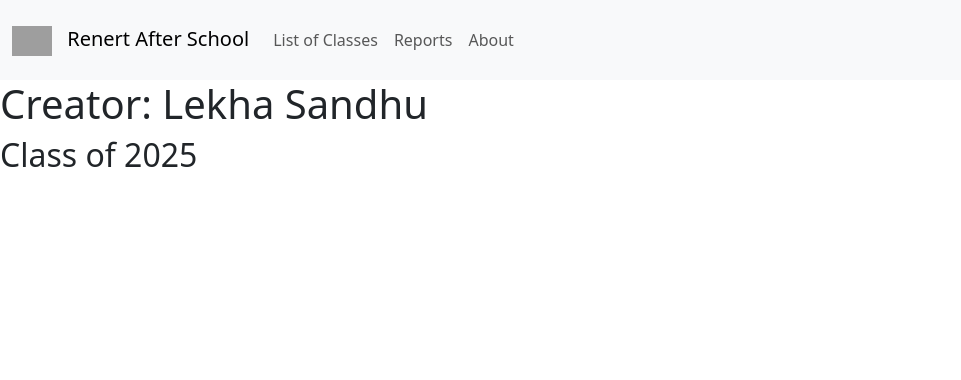
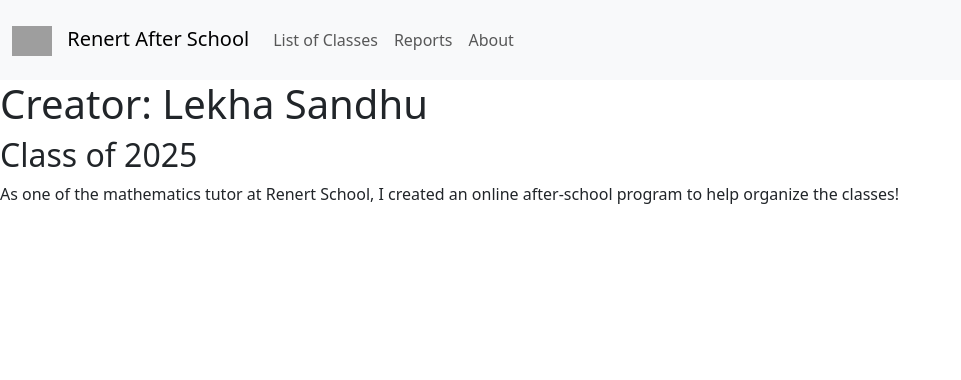
Before and after one commit to lekha-sandhu/renert-afterschool-public, a Flask app: template templates/about.html in a window 1280 px wide. Shown: the top 380 px of the page, without its empty margins (0-961 px from the left). Run offline with Flask 3, Linux system fonts and the light colour scheme; the template is opened without the code that fills it, so the values that code supplies are empty; parts of the project's set-up code (start-up, migrations or seed data) failed here and were passed over; grey boxes are pictures that could not be loaded.

Commit message:
about page

```diff
--- a/templates/about.html
+++ b/templates/about.html
@@ -5,6 +5,9 @@
 
    <h1> Creator: Lekha Sandhu </h1>
    <h2> Class of 2025</h2>
+   <p>
+      As one of the mathematics tutor at Renert School, I created an online after-school program to help organize the classes!
+   </p>
 
 
 {% endblock %}
```
